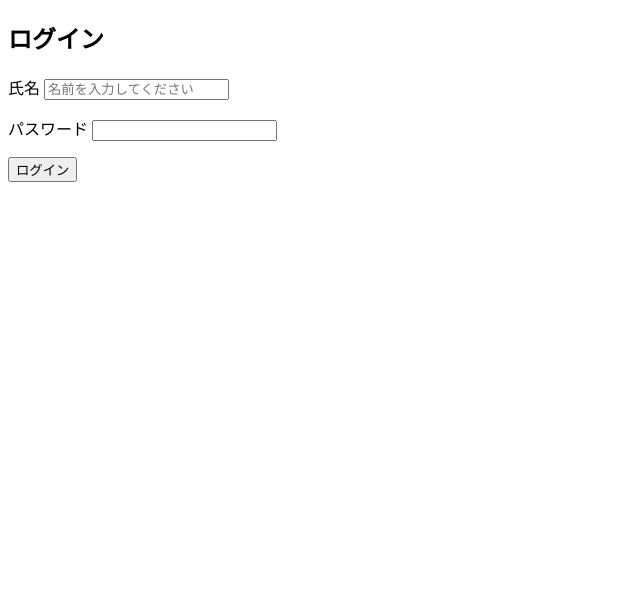
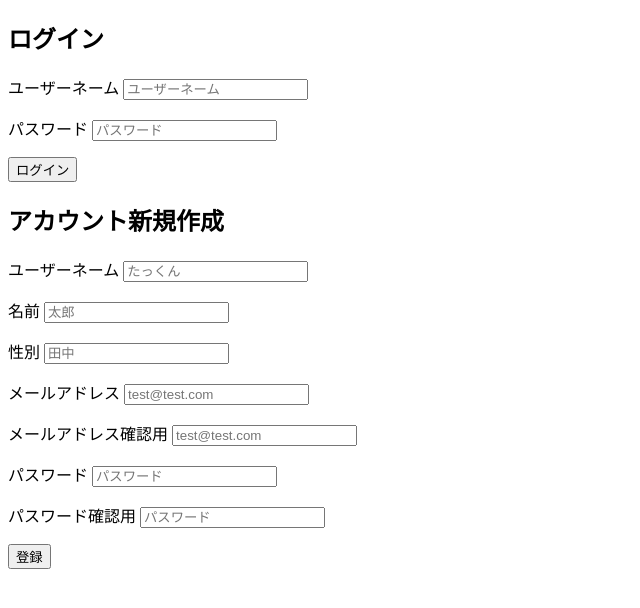
Before and after one commit to pixcelo/slotify, a PHP site: page / in a window 1280 px wide. Shown: the top 608 px of the page, without its empty margins (0-640 px from the left). Run offline with PHP 8.4, Linux system fonts and the light colour scheme.

Commit message:
アカウント登録フォーム

```diff
--- a/index.php
+++ b/index.php
@@ -11,15 +11,51 @@
     <form id="loginForm" action="register.php" method="POST">
       <h2>ログイン</h2>
       <p>
-      <label for="loginUsername">氏名</label>
-        <input id="loginUsername" name="loginUsername" type="text" placeholder="名前を入力してください" required>
+      <label for="loginUsername">ユーザーネーム</label>
+        <input id="loginUsername" name="loginUsername" type="text" placeholder="ユーザーネーム" required>
       </p>
       <p>
         <label for="loginPassword">パスワード</label>
-        <input id="loginPassword" name="loginPassword" type="password" required>
+        <input id="loginPassword" name="loginPassword" type="password" placeholder="パスワード" required>
       </p>
 
       <button type="submit" name="loginButton">ログイン</button>
+    </form>
+
+    <form id="registerForm" action="register.php" method="POST">
+      <h2>アカウント新規作成</h2>
+      <p>
+      <label for="username">ユーザーネーム</label>
+        <input id="username" name="username" type="text" placeholder="たっくん" required>
+      </p>
+      <p>
+      <label for="firstName">名前</label>
+        <input id="firstName" name="firstName" type="text" placeholder="太郎" required>
+      </p>
+      <p>
+      <label for="lastName">性別</label>
+        <input id="lastName" name="lastName" type="text" placeholder="田中" required>
+      </p>
+      <p>
+      <label for="email">メールアドレス</label>
+        <input id="email" name="email" type="email" placeholder="test@test.com" required>
+      </p>
+      <p>
+      <label for="email2">メールアドレス確認用</label>
+        <input id="email2" name="email2" type="email" placeholder="test@test.com" required>
+      </p>
+
+      <p>
+        <label for="password">パスワード</label>
+        <input id="password" name="password" type="password" placeholder="パスワード" required>
+      </p>
+      <p>
+        <label for="password2">パスワード確認用</label>
+        <input id="password2" name="password2" type="password" placeholder="パスワード" required>
+      </p>
+
+
+      <button type="submit" name="registerButton">登録</button>
     </form>
   </div>
 
```
